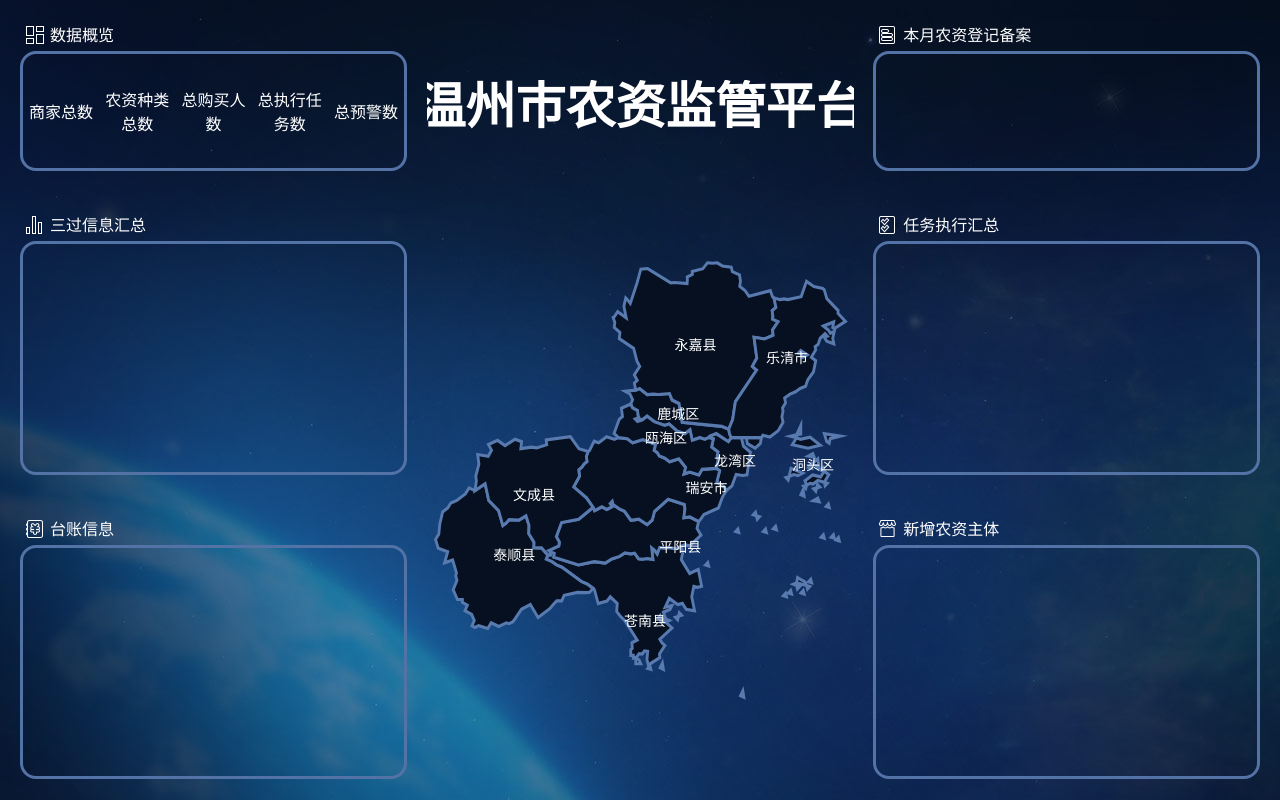
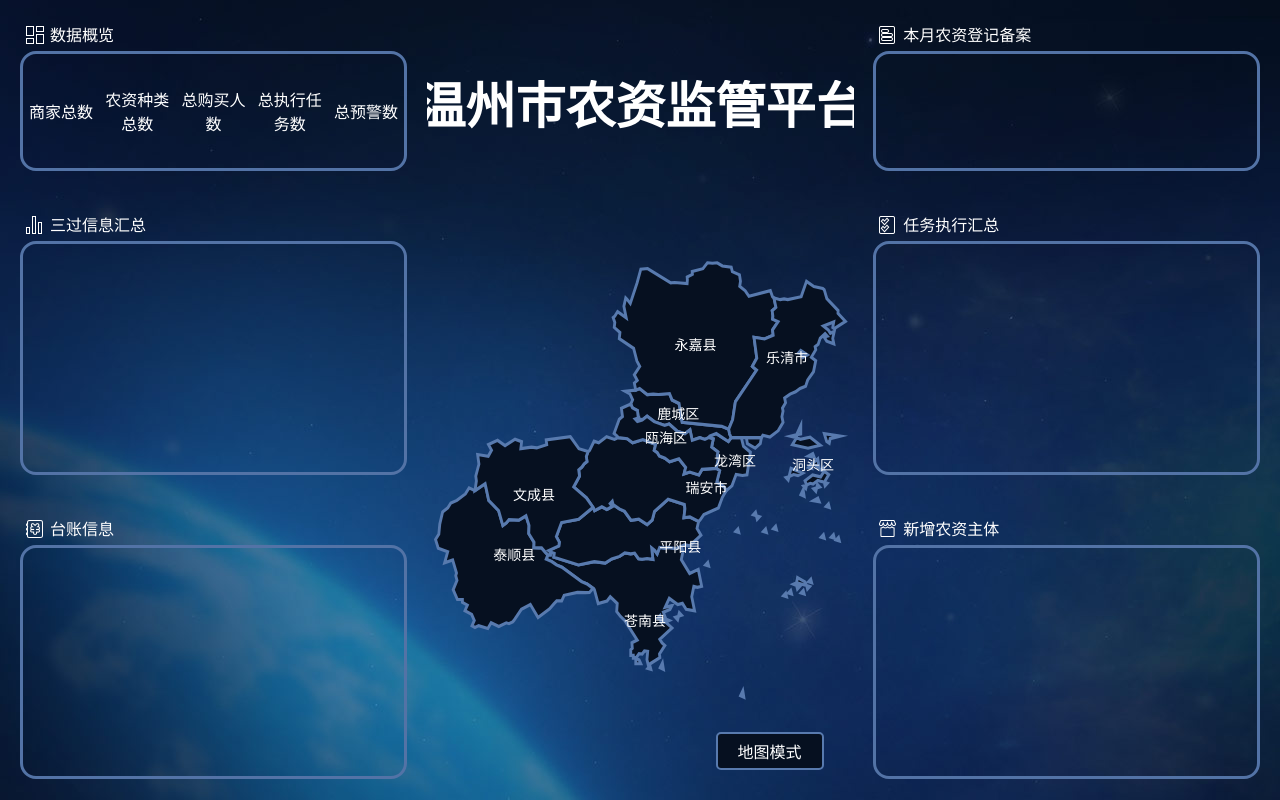
Before and after one commit to honwenle/nz-chart-map, a plain HTML site: page Index.html in a window 1280 px wide. Drawn offline with Linux system fonts and the light colour scheme; no server answers.

Commit message:
地图模式按钮

```diff
--- a/Index.html
+++ b/Index.html
@@ -54,8 +54,9 @@
       </div>
     </div>
     <div class="col">
-      <div class="h100p">
+      <div class="h100p relative">
         <div id="chartx" class="h100p"></div>
+        <div class="map-mode"><a href="./map.html">地图模式</a></div>
       </div>
     </div>
     <div class="col">
--- a/style.css
+++ b/style.css
@@ -33,6 +33,18 @@ a{
 }
 .h100p{
   height: 100%;
+}
+.relative{
+  position: relative;
+}
+.map-mode{
+  position: absolute;
+  bottom: 30px;
+  right: 30px;
+  background: #061020;
+  border: #587AAE 2px solid;
+  padding: 5px 20px;
+  border-radius: 5px;
 }
 .c-box {
   height: calc(33vh - 30px);
```
